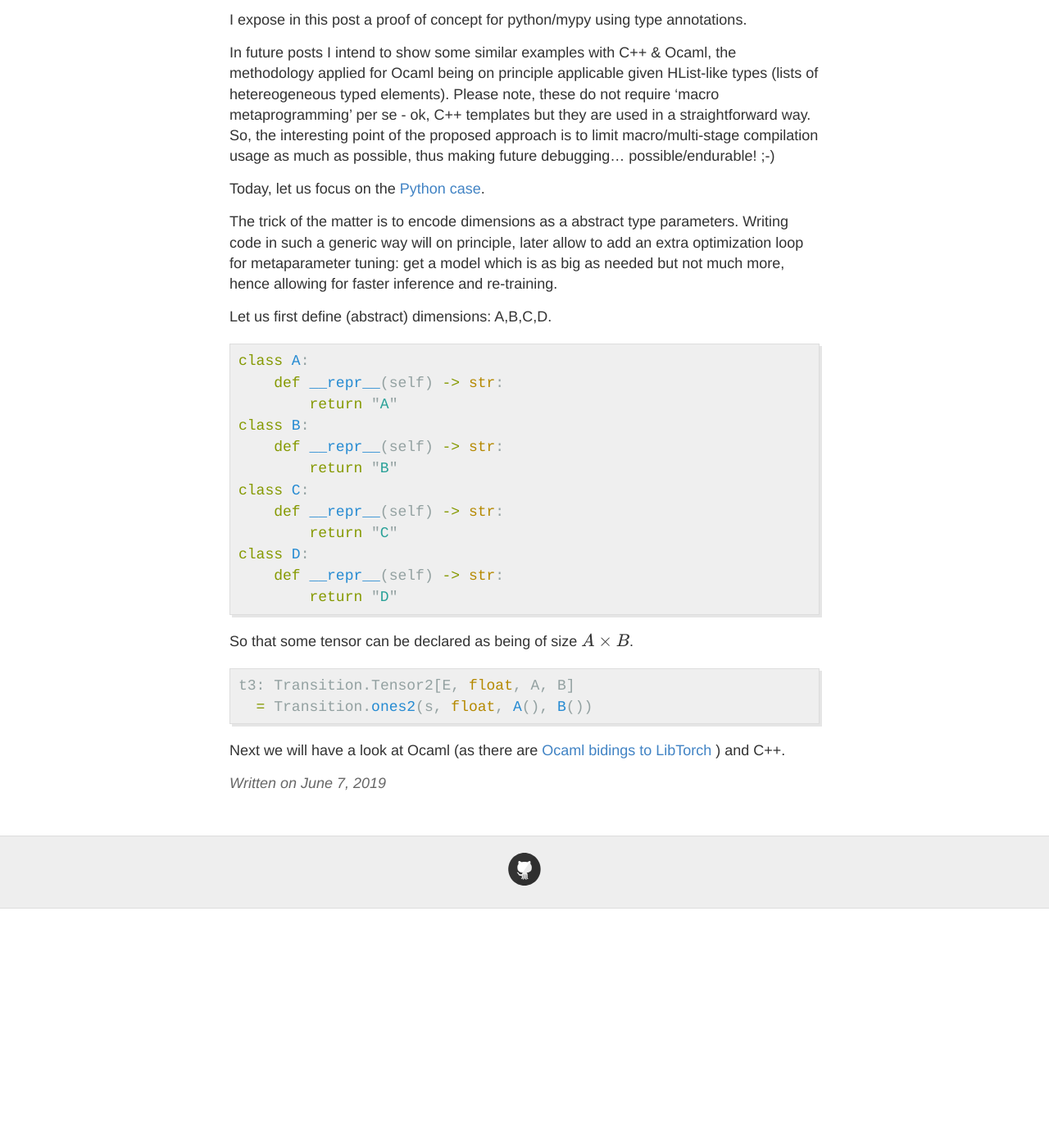
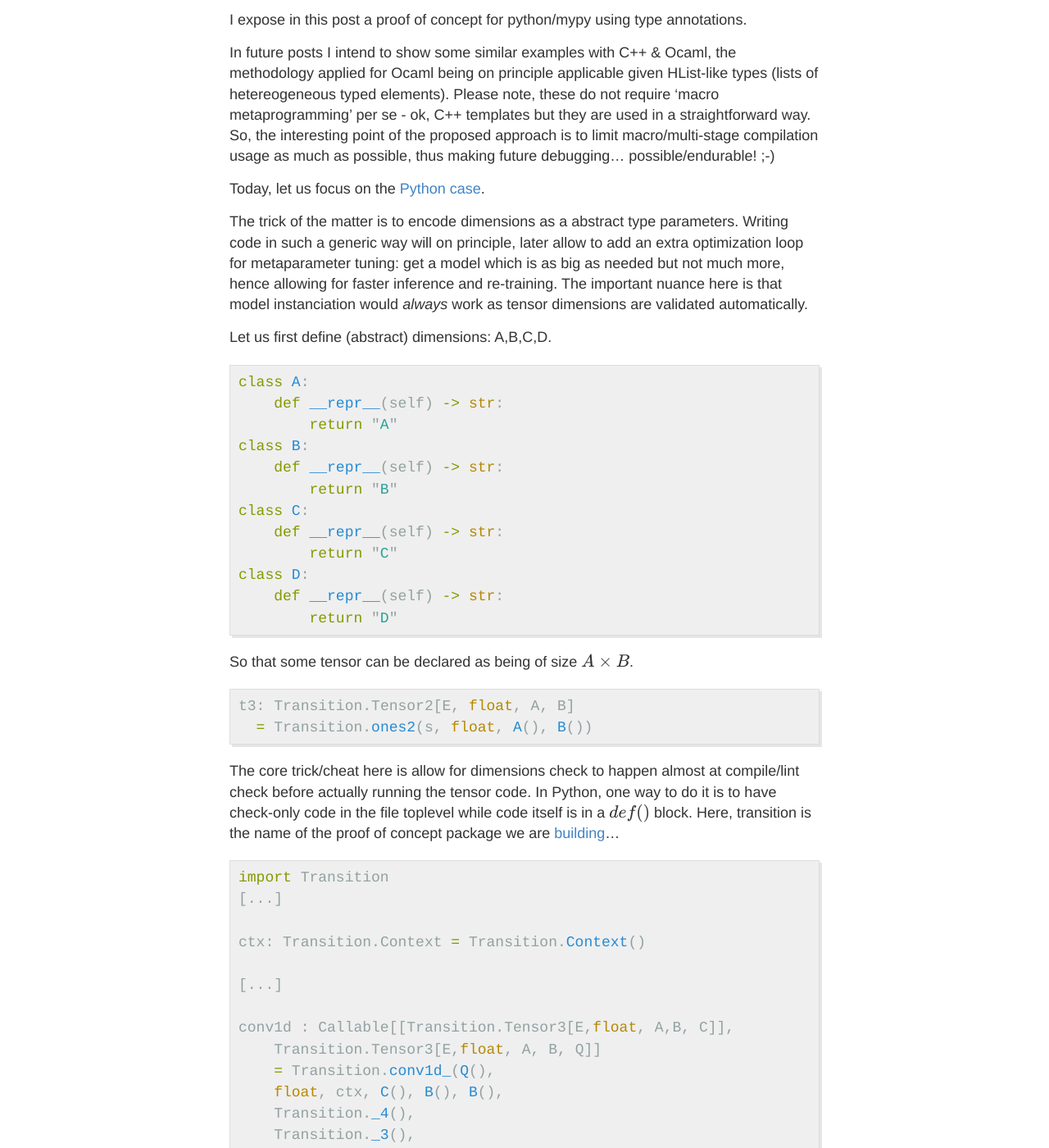
Before and after one commit to zeta1999/renoir42, a Jekyll site: the page built from _posts/2019-6-7-CheckingTensorDimsInIDE.md, in a window 1280 px wide and 1400 px high, scrolled down 437 px. Shown: the whole window at 82% size. Built offline with Jekyll 4.4.1, drawn with Linux system fonts in a browser that asks for light colours; formulas are drawn with MathJax 3; a script that is not in the unit is left out; before the commit the page ends 1545 px from its top, so only the background shows below that; some of the changed text lies outside the part shown.

Commit message:
Update 2019-6-7-CheckingTensorDimsInIDE.md

```diff
--- a/_posts/2019-6-7-CheckingTensorDimsInIDE.md
+++ b/_posts/2019-6-7-CheckingTensorDimsInIDE.md
@@ -22,7 +22,8 @@
 
 The trick of the matter is to encode dimensions as a abstract type parameters. Writing code in such a generic way will
 on principle, later allow to add an extra optimization loop for metaparameter tuning: get a model which is as big as needed
-but not much more, hence allowing for faster inference and re-training.
+but not much more, hence allowing for faster inference and re-training. The important nuance here is that model instanciation
+would *always* work as tensor dimensions are validated automatically.
 
 Let us first define (abstract) dimensions: A,B,C,D.
 
@@ -48,5 +49,39 @@
   = Transition.ones2(s, float, A(), B())
 {% endhighlight %}
 
+The core trick/cheat here is allow for dimensions check to happen almost at compile/lint check before actually running the
+tensor code.
+In Python, one way to do it is to have check-only code in the file toplevel while code itself is in a $ def() $ block.
+Here, transition is the name of the proof of concept package we are
+[building](https://github.com/zeta1999/TensorDimCheckIDEPython)...
+
+{% highlight python %}
+import Transition
+[...]
+
+ctx: Transition.Context = Transition.Context()
+
+[...]
+
+conv1d : Callable[[Transition.Tensor3[E,float, A,B, C]],
+    Transition.Tensor3[E,float, A, B, Q]]
+    = Transition.conv1d_(Q(),
+    float, ctx, C(), B(), B(),
+    Transition._4(),
+    Transition._3(),
+    Transition._3(),
+    Transition._3(),
+    Transition._3())
+
+def example01(s: Transition.Session[E]):
+    [...]
+    t6: Transition.Tensor3[E, float, A, B, C]
+    = Transition.ones3(s, float, A(), B(), C())
+    t7: Transition.Tensor3[E, float, A, B, Q] = conv1d(t6)
+{% endhighlight %}
+
+Then, when running the source file...
+![Run python](RunPython.png)
+
 Next we will have a look at Ocaml (as there are [Ocaml bidings to LibTorch](https://github.com/LaurentMazare/ocaml-torch) ) and
 C++.
```
